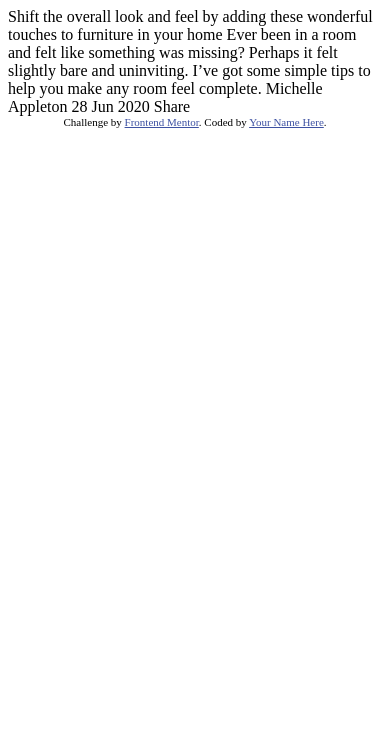
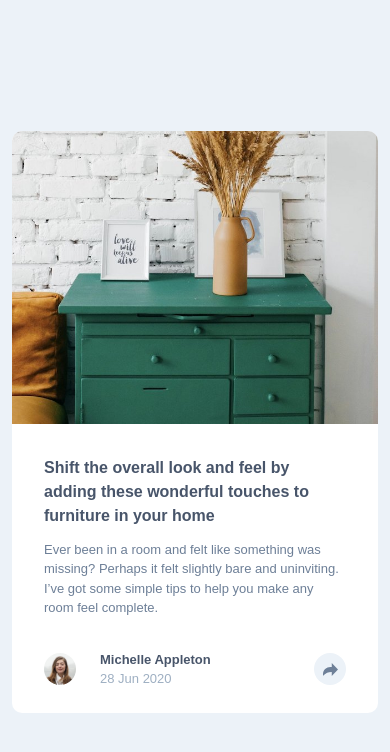
Before and after one commit to suzzy-dszy/Article-Preview-Component, a plain HTML site: page index.html in a window 390 px wide. Drawn offline with Linux system fonts and the light colour scheme.

Commit message:
Mobile design finalized
-HTML structured.
-SCSS variables, mixins, resets imported.
-BEM classes added.
-Card created; thumbnail added, content added, author details and share section footers created and implemented.
-Javascript written an implemented.

```diff
--- /dev/null
+++ b/Javascript/main.js
@@ -0,0 +1,7 @@
+var authorSection = document.querySelector('.card__content--author');
+var shareSection = document.querySelector('.card__content--share-menu');
+
+function toggleShareMenu() {
+  authorSection.classList.toggle('active');
+  shareSection.classList.toggle('active');
+}
--- a/index.html
+++ b/index.html
@@ -1,36 +1,72 @@
 <!DOCTYPE html>
 <html lang="en">
+
 <head>
   <meta charset="UTF-8">
-  <meta name="viewport" content="width=device-width, initial-scale=1.0"> <!-- displays site properly based on user's device -->
+  <meta name="viewport" content="width=device-width, initial-scale=1.0">
+  <!-- displays site properly based on user's device -->
 
   <link rel="icon" type="image/png" sizes="32x32" href="./images/favicon-32x32.png">
 
   <title>Frontend Mentor | Article preview component</title>
+  <link rel="stylesheet" href="./css/main.css">
+</head>
 
-  <!-- Feel free to remove these styles or customise in your own stylesheet 👍 -->
-  <style>
-    .attribution { font-size: 11px; text-align: center; }
-    .attribution a { color: hsl(228, 45%, 44%); }
-  </style>
-</head>
 <body>
+  <main>
+    <article class="card">
+      <!-- Image -->
+      <div class="card__image">
+        <img src="./images/drawers.jpg" alt="image of drawers" class="card__image--img">
+      </div>
+      <div class="card__content">
+        <!-- Title -->
+        <h1 class="card__content--title">
+          Shift the overall look and feel by adding these wonderful
+          touches to furniture in your home
+        </h1>
+        <!-- Text -->
+        <p class="card__content--text">
+          Ever been in a room and felt like something was missing? Perhaps
+          it felt slightly bare and uninviting. I’ve got some simple tips
+          to help you make any room feel complete.
+        </p>
 
-  Shift the overall look and feel by adding these wonderful
-  touches to furniture in your home
+        <!-- Author Section -->
+        <div class="card__content--author active">
+          <img src="./images/avatar-michelle.jpg" alt="author's profile picture" class="card__content--author-img">
+          <div class="card__content--author-info">
+            <span class="card__content--author-name">Michelle Appleton</span>
+            <span class="card__content--author-publish-date">28 Jun 2020</span>
+          </div>
 
-  Ever been in a room and felt like something was missing? Perhaps
-  it felt slightly bare and uninviting. I’ve got some simple tips
-  to help you make any room feel complete.
+          <!-- Author Share Button -->
+          <button class="card__content--share-button-1" onclick="toggleShareMenu()">
+            <img src="./images/icon-share.svg" alt="share" class="card__content--share-icon-1">
+          </button>
+        </div>
+        <!-- Share Section -->
+        <div class="card__content--share-menu ">
+          <span class="card__content--share-text">share</span>
+          <!-- Social links -->
+          <button class="card__content--share-menu-item">
+            <img src="./images/icon-facebook.svg" alt="facebook" class="card__content--share-menu-icon">
+          </button>
+          <button class="card__content--share-menu-item">
+            <img src="./images/icon-twitter.svg" alt="twitter" class="card__content--share-menu-icon">
+          </button>
+          <button class="card__content--share-menu-item">
+            <img src="./images/icon-pinterest.svg" alt="pinterest" class="card__content--share-menu-icon">
+          </button>
+          <!-- Share Section Button -->
+          <button class="card__content--share-button-2" onclick="toggleShareMenu()">
+            <img src="./images/icon-share.svg" alt="share" class="card__content--share-icon-2">
+          </button>
+        </div>
+      </div>
+    </article>
+  </main>
+  <script src="./Javascript/main.js"></script>
+</body>
 
-  Michelle Appleton
-  28 Jun 2020
-
-  Share
-
-  <div class="attribution">
-    Challenge by <a href="https://www.frontendmentor.io?ref=challenge" target="_blank">Frontend Mentor</a>.
-    Coded by <a href="#">Your Name Here</a>.
-  </div>
-</body>
 </html>
--- /dev/null
+++ b/scss/_card.scss
@@ -0,0 +1,115 @@
+@use 'variables' as *;
+
+.card {
+  background-color: $pc-white;
+  max-width: 23.4375rem;
+  border-radius: 0.625rem;
+  overflow: hidden;
+
+  &__image {
+    width: 100%;
+    object-fit: cover;
+    margin-bottom: 2rem;
+  }
+
+  &__content--title {
+    color: $pc-vd-gray-blue;
+    font-size: $fs-md;
+    font-weight: $fw-bold;
+    padding-inline: 2rem;
+    margin-bottom: 0.75rem;
+  }
+
+  &__content--text {
+    color: $pc-vd-des-dark-blue;
+    font-size: $fs-base;
+    padding-inline: 2rem;
+    margin-bottom: 2rem;
+  }
+
+  &__content--author {
+    display: flex;
+    display: none;
+    align-items: center;
+    gap: 1rem;
+    margin-block-end: 1.5rem;
+    padding-inline: 2rem;
+
+    &-img {
+      width: 2rem;
+      height: 2rem;
+      border-radius: 50%;
+      margin-right: 0.5rem;
+    }
+
+    &-info {
+      display: flex;
+      flex-direction: column;
+    }
+
+    &-name {
+      color: $pc-vd-gray-blue;
+      font-weight: $fw-bold;
+    }
+
+    &-publish-date {
+      color: $pc-grayish-blue;
+    }
+  }
+
+  &__content--share {
+    &-button-1 {
+      display: flex;
+      align-items: center;
+      justify-content: center;
+      margin-left: auto;
+      width: 2rem;
+      height: 2rem;
+      border: none;
+      border-radius: 50%;
+      background-color: $pc-light-grayish-blue;
+      cursor: pointer;
+    }
+
+    &-menu {
+      display: flex;
+      display: none;
+      align-items: center;
+      justify-content: center;
+      gap: 1rem;
+      margin-block-end: 1.5rem;
+      padding-inline: 2rem;
+      background-color: $pc-vd-gray-blue;
+      margin: 0;
+      padding: 1rem 1.5rem;
+    }
+
+    &-text {
+      color: $pc-grayish-blue;
+      text-transform: uppercase;
+      letter-spacing: 0.1rem;
+    }
+
+    &-button-2 {
+      display: flex;
+      align-items: center;
+      justify-content: center;
+      margin-left: auto;
+      width: 2rem;
+      height: 2rem;
+      border: none;
+      border-radius: 50%;
+      background-color: $pc-vd-des-dark-blue;
+      cursor: pointer;
+    }
+
+    &-icon-2 {
+      filter: brightness(0) invert(1);
+    }
+  }
+
+  .active {
+    display: flex;
+    pointer-events: all;
+  }
+}
--- /dev/null
+++ b/scss/_mixins.scss
@@ -0,0 +1,11 @@
+@mixin tablet-view {
+  @media screen and (min-width: 48rem) {
+    @content;
+  }
+}
+
+@mixin desktop-view {
+  @media screen and (min-width: 90rem) {
+    @content;
+  }
+}
--- /dev/null
+++ b/scss/_resets.scss
@@ -0,0 +1,128 @@
+/* Box sizing reset */
+*,
+*::before,
+*::after {
+  box-sizing: border-box;
+  margin: 0;
+  padding: 0;
+}
+
+/* Remove default margin */
+body,
+h1,
+h2,
+h3,
+h4,
+h5,
+h6,
+p,
+figure,
+blockquote,
+dl,
+dd {
+  margin: 0;
+}
+
+/* Set default body settings */
+body {
+  line-height: 1.5;
+  -webkit-font-smoothing: antialiased; /* Improve font rendering */
+  text-rendering: optimizeLegibility;
+  -moz-osx-font-smoothing: grayscale;
+  font-family: inherit; /* Ensure body inherits default font */
+}
+
+/* Remove list styles */
+ul,
+ol {
+  list-style: none;
+}
+
+/* Anchor tag reset */
+a {
+  text-decoration: none;
+  color: inherit;
+  cursor: pointer;
+}
+
+/* Remove default blockquote styles */
+blockquote,
+q {
+  quotes: none;
+}
+
+blockquote::before,
+blockquote::after,
+q::before,
+q::after {
+  content: '';
+}
+
+/* Remove default table borders */
+table {
+  border-collapse: collapse;
+  border-spacing: 0;
+}
+
+/* Image and media reset */
+img,
+picture,
+svg {
+  display: block;
+  max-inline-size: 100%; /* Ensures the width of images doesn't overflow */
+  block-size: auto; /* Adjusts height accordingly */
+}
+
+/* Remove form element borders and background */
+button,
+input,
+textarea,
+select {
+  font: inherit; /* Inherit font settings */
+  background: none;
+  border: none;
+  outline: none;
+  color: inherit;
+}
+
+/* Set default button styles */
+button {
+  cursor: pointer;
+}
+
+/* Remove default animations and transitions */
+* {
+  animation: none !important;
+  transition: none !important;
+}
+
+/* Paragraph and heading word wrapping */
+p,
+h1,
+h2,
+h3,
+h4,
+h5,
+h6 {
+  overflow-wrap: break-word; /* Ensures text doesn’t overflow its container */
+}
+
+/* Remove all scrollbar styles */
+::-webkit-scrollbar {
+  display: none;
+}
+
+/* Remove default list item padding */
+li {
+  padding: 0;
+}
+
+/* Remove outline for focused elements */
+:focus {
+  outline: none;
+}
+
+/* Ensure tables don't overflow */
+table {
+  width: 100%;
+}
--- /dev/null
+++ b/scss/_variables.scss
@@ -0,0 +1,23 @@
+// font url or font-face
+@font-face {
+  font-family: 'Manrope';
+  src: url('https://fonts.googleapis.com/css2?family=Manrope:wght@200..800&display=swap');
+}
+// colors
+$pc-vd-gray-blue: hsl(217, 19%, 35%);
+$pc-vd-des-dark-blue: hsl(214, 17%, 51%);
+$pc-grayish-blue: hsl(212, 23%, 69%);
+$pc-light-grayish-blue: hsl(210, 46%, 95%);
+$pc-white: hsl(0, 0%, 100%);
+// font family
+$ff-manrope: 'Manrope', sans-serif;
+
+// Font Size
+$fs-sm: 0.75rem; // 12px
+$fs-base: 0.8125rem; // 13px
+$fs-md: 1rem; // 15px
+$fs-lg: 2rem; // 32px
+
+// Font Weight
+$fw-regular: 500;
+$fw-bold: 700;
--- /dev/null
+++ b/scss/main.scss
@@ -0,0 +1,33 @@
+@use 'resets' as *;
+@use 'variables' as *;
+@use 'card' as *;
+// @use 'responsive' as *;
+@use 'mixins' as *;
+
+body {
+  display: flex;
+  align-items: center;
+  justify-content: center;
+  height: 100vh;
+  background-color: $pc-light-grayish-blue;
+  font-family: $ff-manrope;
+  font-size: $fs-base;
+  font-weight: $fw-regular;
+}
+
+main {
+  position: relative;
+  display: flex;
+  align-items: center;
+  justify-content: center;
+  margin-inline: 0.75rem;
+}
+
+// atribution
+.attribution {
+  font-size: 11px;
+  text-align: center;
+}
+.attribution a {
+  color: hsl(228, 45%, 44%);
+}
```
Also changed, not shown: css/main.css (added), 1 other file.
